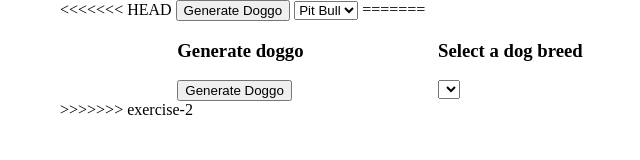
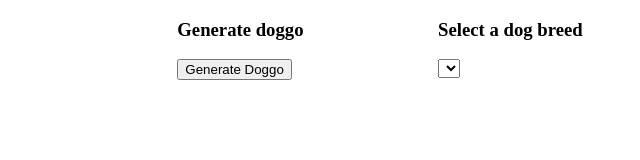
Before and after one commit to jnutterdev/doggo-website-1, a plain HTML site: page index.html in a window 1280 px wide. Shown: the whole page, without its empty margins (260-900 px from the left). Drawn offline with Linux system fonts and the light colour scheme; no server answers.

Commit message:
fixed merge conflict

```diff
--- a/index.html
+++ b/index.html
@@ -11,15 +11,6 @@
 </head>
 
 <body>
-<<<<<<< HEAD
-    <button id="generate">
-        Generate Doggo
-    </button>
-    <select>
-        <option value="pitbull">Pit Bull</option>
-    </select>
-
-=======
     <div class="dog-buttons">
         <div class="dog-choices">
             <h3>Generate doggo</h3>
@@ -31,7 +22,6 @@
     </select>
         </div>
     </div>
->>>>>>> exercise-2
 </body>
 
 </html>
```
